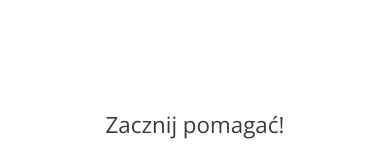
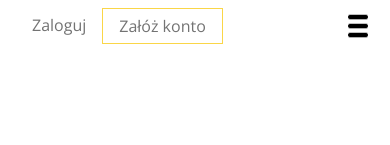
Before and after one commit to GrzegorzBanaszak/oddam_rzeczy, a React (Create React App) app: page / in a window 390 px wide. Shown: the top 145 px of the page. Built offline with nearby package versions, Linux system fonts and the light colour scheme.

Commit message:
Mobile and desktop navbar

```diff
--- a/src/components/Home.js
+++ b/src/components/Home.js
@@ -3,6 +3,7 @@ import banner from "../assets/Home-Hero-Image.jpg";
 import Nav from "./Nav";
 import decoration from "../assets/Decoration.svg";
 import { Link } from "react-router-dom";
+import NavMobile from "./NavMobile";
 const Home = () => {
   return (
     <>
@@ -12,7 +13,8 @@ const Home = () => {
           style={{ backgroundImage: `url(${banner})` }}
         ></div>
         <div className="open-right">
-          {/* <Nav /> */}
+          <Nav />
+          <NavMobile />
           <div className="open-content">
             <h2 className="content-title">Zacznij pomagać!</h2>
             <h2 className="content-title">
--- a/src/components/Nav.js
+++ b/src/components/Nav.js
@@ -3,7 +3,7 @@ import { Link as RouterLink } from "react-router-dom";
 import { Link as ScrollLink } from "react-scroll/modules";
 const Nav = () => {
   return (
-    <nav className="nav">
+    <nav className="nav-desktop">
       <div className="nav-top">
         <RouterLink className="nav-top-link" to="/logowanie">
           Zaloguj
--- a/src/components/NavMobile.js
+++ b/src/components/NavMobile.js
@@ -1,10 +1,14 @@
 import React from "react";
+import { useState } from "react";
 import { Link as RouterLink } from "react-router-dom";
 import { Link as ScrollLink } from "react-scroll/modules";
+import toggle from "../assets/toggle.png";
 const NavMobile = () => {
+  const [isOpen, setIsOpen] = useState(false);
   return (
     <nav className="nav-mobile">
-      <div className="nav-top">
+      <div className="nav-mobile-top">
+        <div className="nav-mobile-links">
           <RouterLink className="nav-top-link" to="/logowanie">
             Zaloguj
           </RouterLink>
@@ -15,9 +19,17 @@ const NavMobile = () => {
             Załóż konto
           </RouterLink>
         </div>
-      <div className="nav-bottom">
+        <img
+          className="nav-toggle"
+          src={toggle}
+          alt="toggle"
+          onClick={() => setIsOpen((prev) => !prev)}
+        />
+      </div>
+      {isOpen && (
+        <div className="nav-mobile-bottom">
           <ScrollLink
-          className="nav-bottom-link"
+            className="nav-mobile-bottom-link"
             to="test1"
             smooth={true}
             offset={50}
@@ -26,7 +38,7 @@ const NavMobile = () => {
             Start
           </ScrollLink>
           <ScrollLink
-          className="nav-bottom-link"
+            className="nav-mobile-bottom-link"
             to="test1"
             smooth={true}
             offset={50}
@@ -35,7 +47,7 @@ const NavMobile = () => {
             O co chodzi?
           </ScrollLink>
           <ScrollLink
-          className="nav-bottom-link"
+            className="nav-mobile-bottom-link"
             to="test1"
             smooth={true}
             offset={50}
@@ -44,7 +56,7 @@ const NavMobile = () => {
             O nas
           </ScrollLink>
           <ScrollLink
-          className="nav-bottom-link"
+            className="nav-mobile-bottom-link"
             to="test1"
             smooth={true}
             offset={50}
@@ -53,7 +65,7 @@ const NavMobile = () => {
             Fundacje i organizacje
           </ScrollLink>
           <ScrollLink
-          className="nav-bottom-link"
+            className="nav-mobile-bottom-link"
             to="test1"
             smooth={true}
             offset={50}
@@ -62,6 +74,7 @@ const NavMobile = () => {
             Kontakt
           </ScrollLink>
         </div>
+      )}
     </nav>
   );
 };
--- a/src/scss/components/_home-open.scss
+++ b/src/scss/components/_home-open.scss
@@ -66,6 +66,7 @@
 .open-right{
     width: 50%;
     height: 100%;
+    margin-right: 10vw;
 }
 .content-title{
     font-size: 2.2rem;
--- a/src/scss/components/_nav.scss
+++ b/src/scss/components/_nav.scss
@@ -1,3 +1,52 @@
+.nav-desktop{
+    display: none;
+}
+
+.nav-mobile{
+    position: sticky;
+}
+.nav-mobile-top{
+display: flex;
+justify-content: space-between;
+padding: 0.5rem 1rem;
+position: relative;
+}
+
+.nav-toggle{
+    cursor: pointer;
+}
+.nav-mobile-links{
+    display: flex;
+    &-link{
+        padding: 0.5rem 1rem;
+        text-decoration: none;
+        color:$color-gray;
+    }
+    &-link-border{
+        border: 1px solid $color-yellow;
+    }
+}
+
+.nav-mobile-bottom{
+    display: flex;
+    flex-direction: column;
+    position: absolute;
+    background-color: white;
+    width: 100%;
+    &-link{
+        color: $color-green;
+        font-size: 1.2rem;
+        padding: 0.5rem 1rem;
+        transition: all 0.2s ease-in-out;
+        cursor: pointer;
+        border : 1px solid transparent;
+
+    }
+    &-link:hover{
+        border : 1px solid $color-green;
+    }
+}
+
 .nav-top{
     display: flex;
     justify-content: flex-end;
@@ -31,3 +80,13 @@
         border : 1px solid $color-green;
     }
 }
+
+
+@include desktop{
+.nav-desktop{
+    display: block;
+}
+.nav-mobile{
+    display: none;
+}
+}
```
Also changed, not shown: src/assets/toggle.png (added). Lines whose indentation alone changed are shown as unchanged.
